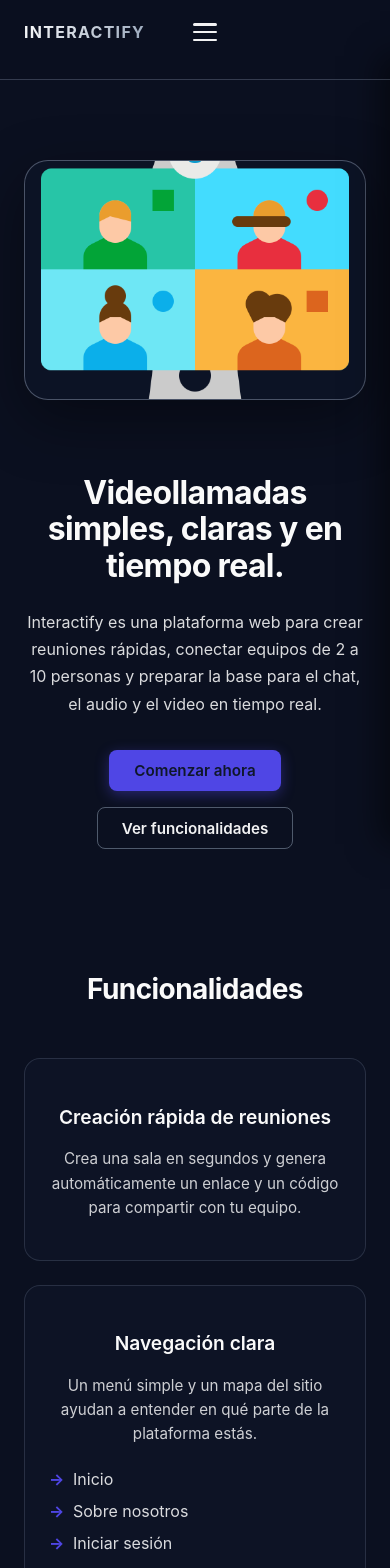
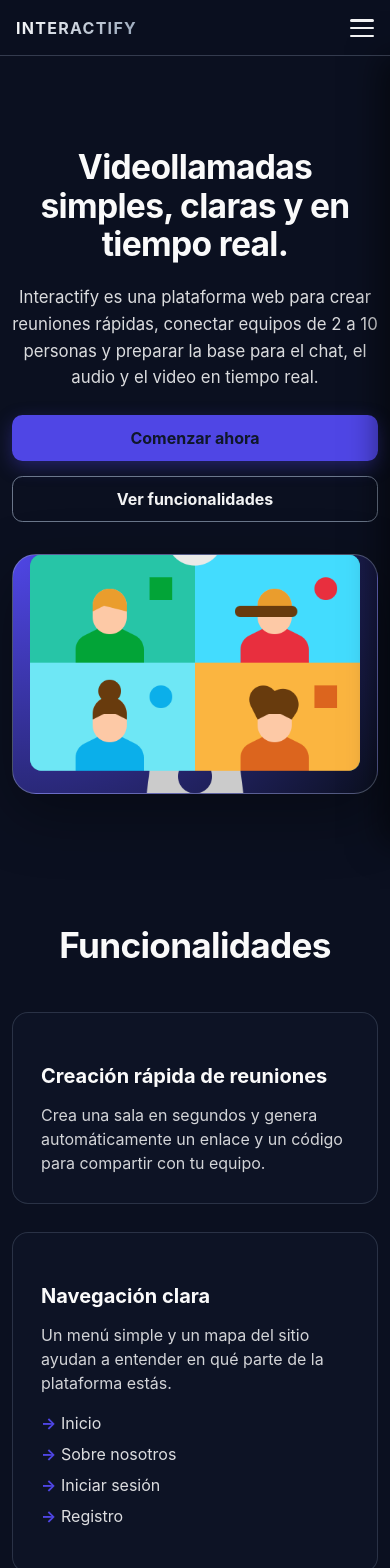
Before and after one commit to Juanpa0108/Interactify-UI, a React (Vite) app: page / in a window 390 px wide. Shown: the top 1568 px of the page. Built offline with nearby package versions, Linux system fonts and the light colour scheme; no server answers.

Commit message:
Aplicando responsividad

```diff
--- a/src/components/Chat/Chat.css
+++ b/src/components/Chat/Chat.css
@@ -9,7 +9,9 @@
   background: transparent;
   /* Give the chat card a fixed height so the input always remains inside.
      If you prefer a different height, adjust this value or make it responsive. */
-  height: 560px;
+  width: 100%;
+  height: 100%;
+  max-height: 560px;
   box-sizing: border-box;
   overflow: hidden;
 }
--- a/src/components/Footer/Footer.tsx
+++ b/src/components/Footer/Footer.tsx
@@ -6,7 +6,7 @@ const Footer: React.FC = () => {
 
   return (
     <footer className="footer">
-      <div className="footer__container app-content">
+      <div className="footer__container">
         <div className="footer__top">
           <div className="footer__brand-block">
             <span className="footer__brand">Interactify</span>
--- a/src/components/Navbar/Navbar.scss
+++ b/src/components/Navbar/Navbar.scss
@@ -8,7 +8,7 @@
   background: rgba(11, 16, 32, 0.95);
 
   &::after {
-    content: '';
+    content: "";
     position: absolute;
     bottom: 0;
     left: 0;
@@ -21,24 +21,20 @@
     max-width: $max-width;
     margin: 0 auto;
     padding: 0 1.5rem;
+    height: 4rem;
+
     display: flex;
-    align-items: center;      // centra verticalmente logo y menú
-    justify-content: flex-start;
-    gap: 3rem;                // espacio entre logo y menú
-    height: 4rem;
+    align-items: center;
+    justify-content: space-between; // clave para alineación estable
+    gap: 1rem;
     position: relative;
   }
 
   &__logo {
-    display: flex;
+    display: inline-flex;
     align-items: center;
     text-decoration: none;
-    transition: transform 0.2s ease;
     z-index: 52;
-
-    &:hover {
-      transform: scale(1.02);
-    }
   }
 
   &__brand {
@@ -52,7 +48,6 @@
     background-clip: text;
   }
 
-  // Botón hamburguesa
   &__hamburger {
     display: none;
     flex-direction: column;
@@ -64,7 +59,6 @@
     cursor: pointer;
     padding: 0;
     z-index: 52;
-    position: relative;
 
     span {
       display: block;
@@ -80,29 +74,22 @@
       span:nth-child(1) {
         transform: translateY(9px) rotate(45deg);
       }
-
       span:nth-child(2) {
         opacity: 0;
         transform: translateX(-20px);
       }
-
       span:nth-child(3) {
         transform: translateY(-9px) rotate(-45deg);
       }
     }
-
-    &:hover span {
-      background: #ffffff;
-    }
   }
 
   &__nav {
-    flex: 1;                  // ocupa el resto del ancho
+    margin-left: auto; // empuja el menú a la derecha
     display: flex;
-    gap: 2rem;
     align-items: center;
-    justify-content: flex-end; // alinea las opciones hacia la derecha
-    gap: 1.75rem;              // separación homogénea entre opciones
+    justify-content: flex-end;
+    gap: 1.75rem;
   }
 
   &__link {
@@ -110,17 +97,18 @@
     font-weight: 500;
     color: rgba(255, 255, 255, 0.95);
     text-decoration: none;
+
     padding: 0.5rem 0;
+    line-height: 1; // ayuda a que links/botones queden idénticos en altura
     border-bottom: 2px solid transparent;
-    transition:
-      color 0.2s ease,
-      border-color 0.2s ease,
-      transform 0.2s ease;
+
+    transition: color 0.2s ease, border-color 0.2s ease, transform 0.2s ease;
     background: none;
     border-top: none;
     border-left: none;
     border-right: none;
     cursor: pointer;
+
     display: inline-flex;
     align-items: center;
     white-space: nowrap;
@@ -150,13 +138,11 @@
     }
   }
 
-  // Overlay para cerrar el menú
   &__overlay {
     display: none;
   }
 }
 
-// Media queries responsive
 @media (max-width: 968px) {
   .navbar {
     &__hamburger {
@@ -173,8 +159,9 @@
       background: rgba(11, 16, 32, 0.98);
       backdrop-filter: blur(20px);
       flex-direction: column;
+      align-items: stretch;
+      justify-content: flex-start;
       gap: 0;
-      align-items: stretch;
       padding: 2rem 0;
       transform: translateX(100%);
       transition: transform 0.3s ease;
@@ -193,7 +180,7 @@
       border-bottom: 1px solid rgba(148, 163, 184, 0.1);
       border-left: 3px solid transparent;
       justify-content: flex-start;
-      font-size: 1rem;
+      line-height: 1.2;
 
       &:hover,
       &:focus-visible {
@@ -210,8 +197,6 @@
       }
 
       &--logout {
-        color: #fca5a5;
-
         &:hover,
         &:focus-visible {
           background: rgba(252, 165, 165, 0.1);
@@ -239,6 +224,7 @@
   .navbar {
     &__inner {
       height: 3.5rem;
+      padding: 0 1rem;
     }
 
     &__brand {
@@ -274,7 +260,6 @@
         span:nth-child(1) {
           transform: translateY(7.5px) rotate(45deg);
         }
-
         span:nth-child(3) {
           transform: translateY(-7.5px) rotate(-45deg);
         }
@@ -293,12 +278,7 @@
   }
 }
 
-// Animación del overlay
 @keyframes fadeIn {
-  from {
-    opacity: 0;
-  }
-  to {
-    opacity: 1;
-  }
+  from { opacity: 0; }
+  to { opacity: 1; }
 }
--- a/src/components/Navbar/Navbar.tsx
+++ b/src/components/Navbar/Navbar.tsx
@@ -20,17 +20,27 @@ const Navbar: React.FC = () => {
     return () => unsub();
   }, []);
 
-  // Prevenir scroll cuando el menú móvil está abierto
+  // Prevenir scroll cuando el menú móvil está abierto + cerrar con Escape
   useEffect(() => {
+    const onKeyDown = (e: KeyboardEvent) => {
+      if (e.key === "Escape") setIsMobileMenuOpen(false);
+    };
+
     if (isMobileMenuOpen) {
       document.body.style.overflow = "hidden";
+      window.addEventListener("keydown", onKeyDown);
     } else {
       document.body.style.overflow = "unset";
+      window.removeEventListener("keydown", onKeyDown);
     }
+
     return () => {
       document.body.style.overflow = "unset";
+      window.removeEventListener("keydown", onKeyDown);
     };
   }, [isMobileMenuOpen]);
+
+  const closeMobileMenu = () => setIsMobileMenuOpen(false);
 
   const handleLogout = async () => {
     try {
@@ -47,7 +57,7 @@ const Navbar: React.FC = () => {
   };
 
   const handleJoinMeeting = () => {
-    setIsMobileMenuOpen(false);
+    closeMobileMenu();
     const code = window.prompt("Ingresa el código de la reunión:");
     if (!code) return;
 
@@ -57,31 +67,32 @@ const Navbar: React.FC = () => {
     navigate(`/meeting/${trimmed}`);
   };
 
-  const closeMobileMenu = () => {
-    setIsMobileMenuOpen(false);
-  };
-
   return (
     <header className="navbar">
-      <div className="navbar__inner app-content">
+      <div className="navbar__inner">
         <Link to="/" className="navbar__logo" onClick={closeMobileMenu}>
           <span className="navbar__brand">Interactify</span>
         </Link>
 
         {/* Botón hamburguesa */}
         <button
-          className={`navbar__hamburger ${isMobileMenuOpen ? "navbar__hamburger--open" : ""}`}
-          onClick={() => setIsMobileMenuOpen(!isMobileMenuOpen)}
-          aria-label="Toggle menu"
+          className={`navbar__hamburger ${
+            isMobileMenuOpen ? "navbar__hamburger--open" : ""
+          }`}
+          type="button"
+          onClick={() => setIsMobileMenuOpen((v) => !v)}
+          aria-label="Abrir/cerrar menú"
           aria-expanded={isMobileMenuOpen}
+          aria-controls="primary-navigation"
         >
-          <span></span>
-          <span></span>
-          <span></span>
+          <span />
+          <span />
+          <span />
         </button>
 
         {/* Navegación desktop y móvil */}
         <nav
+          id="primary-navigation"
           className={`navbar__nav ${isMobileMenuOpen ? "navbar__nav--open" : ""}`}
           aria-label="Navegación principal"
         >
@@ -125,6 +136,7 @@ const Navbar: React.FC = () => {
               >
                 Crear reunión
               </NavLink>
+
               <NavLink
                 to="/edit-profile"
                 className={({ isActive }) =>
@@ -134,6 +146,7 @@ const Navbar: React.FC = () => {
               >
                 Perfil
               </NavLink>
+
               <button
                 type="button"
                 onClick={handleLogout}
@@ -153,6 +166,7 @@ const Navbar: React.FC = () => {
               >
                 Iniciar sesión
               </NavLink>
+
               <NavLink
                 to="/register"
                 className={({ isActive }) =>
@@ -166,7 +180,7 @@ const Navbar: React.FC = () => {
           )}
         </nav>
 
-        {/* Overlay para cerrar el menú al hacer clic fuera */}
+        {/* Overlay */}
         {isMobileMenuOpen && (
           <div
             className="navbar__overlay"
--- a/src/pages/Home/Home.scss
+++ b/src/pages/Home/Home.scss
@@ -1,5 +1,5 @@
-@use '../../styles/_variables' as *;
-@use 'sass:color';
+@use "../../styles/_variables" as *;
+@use "sass:color";
 
 .home {
   &__hero {
@@ -8,32 +8,69 @@
     gap: 3rem;
     align-items: center;
     padding: 4rem 0;
-    min-height: calc(100vh - 8rem);
   }
 
   &__hero-text h1 {
     font-size: 3rem;
     font-weight: 700;
     line-height: 1.15;
-    margin-bottom: 1.5rem;
+    margin-bottom: 1.25rem;
     letter-spacing: -0.02em;
     color: rgba(255, 255, 255, 0.98);
   }
 
   &__hero-text p {
-    font-size: 1.1rem;
-    line-height: 1.7;
+    font-size: 1.05rem;
+    line-height: 1.6;
     max-width: 34rem;
     color: rgba(255, 255, 255, 0.85);
-    margin-bottom: 2rem;
+    margin-bottom: 1.5rem;
+    text-align: left; /* evita espacios raros por justify */
   }
 
   &__hero-actions {
     display: flex;
-    gap: 1rem;
+    gap: 0.9rem;
     flex-wrap: wrap;
+    align-items: center;
   }
 
+  /* Botón + formulario quedan alineados y controlados */
+  &__join-form {
+    margin-top: 1rem;
+    display: flex;
+    flex-wrap: wrap;
+    gap: 0.9rem;
+    align-items: flex-end;
+    padding: 1rem;
+    border-radius: 1rem;
+    background: rgba(15, 23, 42, 0.6);
+    backdrop-filter: blur(10px);
+    border: 1px solid rgba(148, 163, 184, 0.25);
+  }
+
+  &__join-label {
+    display: flex;
+    flex-direction: column;
+    gap: 0.45rem;
+    font-size: 0.9rem;
+    font-weight: 500;
+    color: rgba(255, 255, 255, 0.95);
+    flex: 1;
+    min-width: 240px;
+
+    input {
+      width: 100%;
+      padding: 0.65rem 0.9rem;
+      border-radius: 0.6rem;
+      border: 1px solid rgba(148, 163, 184, 0.45);
+      background: rgba(15, 23, 42, 0.95);
+      color: $color-text;
+      font-size: 0.95rem;
+    }
+  }
+
+  /* Ilustración: UNA sola definición (sin duplicados) */
   &__hero-illustration {
     display: flex;
     justify-content: center;
@@ -42,22 +79,13 @@
 
   &__mockup {
     width: 100%;
-    max-width: 500px;
+    max-width: 520px;
     height: 320px;
     border-radius: 1.5rem;
+    overflow: hidden;
+    border: 1px solid rgba(148, 163, 184, 0.45);
     background: radial-gradient(circle at top left, $color-primary, #0b1020);
-    border: 1px solid rgba(148, 163, 184, 0.4);
-    box-shadow: 0 20px 60px rgba(0, 0, 0, 0.4);
-    display: flex;
-    align-items: center;
-    justify-content: center;
-    overflow: hidden;
-    transition: transform 0.3s ease, box-shadow 0.3s ease;
-
-    &:hover {
-      transform: translateY(-4px);
-      box-shadow: 0 25px 70px rgba(0, 0, 0, 0.5);
-    }
+    box-shadow: 0 20px 60px rgba(0, 0, 0, 0.35);
 
     img {
       width: 100%;
@@ -72,10 +100,10 @@
   }
 
   &__features h2 {
-    font-size: 2.5rem;
+    font-size: 2.2rem;
     font-weight: 700;
     text-align: center;
-    margin-bottom: 3rem;
+    margin-bottom: 2.5rem;
     color: rgba(255, 255, 255, 0.98);
     letter-spacing: -0.02em;
   }
@@ -83,50 +111,49 @@
   &__features-grid {
     display: grid;
     grid-template-columns: repeat(3, minmax(0, 1fr));
-    gap: 2rem;
+    gap: 1.75rem;
   }
 
   &__feature-card {
-    padding: 2rem;
+    padding: 1.75rem;
     border-radius: 1rem;
     background: rgba(15, 23, 42, 0.6);
     backdrop-filter: blur(10px);
-    border: 1px solid rgba(148, 163, 184, 0.2);
-    transition: all 0.3s ease;
+    border: 1px solid rgba(148, 163, 184, 0.22);
+    transition: transform 0.2s ease, border-color 0.2s ease, background 0.2s ease;
 
     &:hover {
-      background: rgba(15, 23, 42, 0.8);
-      border-color: rgba(148, 163, 184, 0.4);
-      transform: translateY(-4px);
-      box-shadow: 0 12px 40px rgba(0, 0, 0, 0.3);
+      transform: translateY(-3px);
+      background: rgba(15, 23, 42, 0.78);
+      border-color: rgba(148, 163, 184, 0.35);
     }
 
     h3 {
-      font-size: 1.35rem;
-      font-weight: 600;
-      text-align: center;
-      margin-bottom: 1rem;
+      font-size: 1.25rem;
+      font-weight: 650;
+      margin-bottom: 0.75rem;
       color: rgba(255, 255, 255, 0.98);
+      text-align: left;
     }
 
     p {
       font-size: 1rem;
-      line-height: 1.6;
-      color: rgba(255, 255, 255, 0.8);
-      text-align: center;
+      line-height: 1.5;
+      color: rgba(255, 255, 255, 0.82);
+      text-align: left; /* sin justify */
+      margin: 0;
     }
   }
 
   &__feature-list {
-    margin-top: 1.25rem;
+    margin-top: 1rem;
     padding-left: 0;
     list-style: none;
-    display: flex;
-    flex-direction: column;
-    gap: 0.5rem;
+    display: grid;
+    gap: 0.45rem;
 
     li {
-      padding-left: 1.5rem;
+      padding-left: 1.25rem;
       position: relative;
 
       &::before {
@@ -134,147 +161,80 @@
         position: absolute;
         left: 0;
         color: $color-primary;
-        font-weight: bold;
+        font-weight: 700;
       }
     }
 
     a {
-      color: rgba(255, 255, 255, 0.85);
-      text-decoration: none;
-      transition: color 0.2s ease;
+      color: rgba(255, 255, 255, 0.86);
 
       &:hover {
         color: $color-primary;
       }
     }
   }
-
-  /* Formulario para unirse por código */
-  &__join-form {
-    margin-top: 1rem;
-    display: flex;
-    flex-wrap: wrap;
-    gap: 1rem;
-    align-items: flex-end;
-    padding: 1.5rem;
-    border-radius: 1rem;
-    background: rgba(15, 23, 42, 0.6);
-    backdrop-filter: blur(10px);
-    border: 1px solid rgba(148, 163, 184, 0.2);
-  }
-
-  &__join-label {
-    display: flex;
-    flex-direction: column;
-    gap: 0.5rem;
-    font-size: 0.9rem;
-    font-weight: 500;
-    color: rgba(255, 255, 255, 0.95);
-    flex: 1;
-    min-width: 240px;
-
-    input {
-      padding: 0.65rem 1rem;
-      border-radius: 0.5rem;
-      border: 1px solid rgba(148, 163, 184, 0.4);
-      background: rgba(15, 23, 42, 0.95);
-      color: $color-text;
-      min-width: 220px;
-      font-size: 0.9rem;
-    }
-  }
-
-  /* ILUSTRACIÓN */
-  &__hero-illustration {
-    display: flex;
-    justify-content: center;
-  }
-
-  &__mockup {
-    width: 100%;
-    max-width: 420px;
-    height: 260px;
-    border-radius: 1.5rem;
-    overflow: hidden;
-    border: 1px solid rgba(148, 163, 184, 0.45);
-    background: rgba(15, 23, 42, 0.5);
-
-    img {
-      width: 100%;
-      height: 100%;
-      object-fit: cover;
-      display: block;
-    }
-  }
 }
 
-/* Botones generales */
+/* Botones */
 .btn {
-  border-radius: 0.5rem;
-  padding: 0.75rem 1.75rem;
+  border-radius: 0.65rem;
+  padding: 0.75rem 1.25rem;
   font-size: 1rem;
-  font-weight: 600;
+  font-weight: 650;
   border: 1px solid transparent;
   cursor: pointer;
-  transition: all 0.2s ease;
+  transition: transform 0.15s ease, box-shadow 0.15s ease, background 0.15s ease, border-color 0.15s ease;
   white-space: nowrap;
 
   &--primary {
     background: $color-primary;
     color: #0f172a;
-    box-shadow: 0 4px 14px rgba($color-primary, 0.4);
+    box-shadow: 0 6px 18px rgba(79, 70, 229, 0.35);
 
     &:hover {
-      transform: translateY(-2px);
-      box-shadow: 0 6px 20px rgba($color-primary, 0.5);
+      transform: translateY(-1px);
       background: color.adjust($color-primary, $lightness: 5%);
-    }
-
-    &:active {
-      transform: translateY(0);
+      box-shadow: 0 10px 22px rgba(79, 70, 229, 0.4);
     }
   }
 
   &--ghost {
     background: transparent;
-    border-color: rgba(148, 163, 184, 0.5);
+    border-color: rgba(148, 163, 184, 0.7); /* borde más visible */
     color: rgba(255, 255, 255, 0.95);
 
     &:hover {
-      background: rgba(15, 23, 42, 0.8);
-      border-color: rgba(148, 163, 184, 0.7);
+      background: rgba(15, 23, 42, 0.85);
+      border-color: rgba(148, 163, 184, 0.85);
     }
   }
 
   &--secondary {
     background: rgba(15, 23, 42, 0.95);
-    border-color: rgba(148, 163, 184, 0.5);
+    border-color: rgba(148, 163, 184, 0.55);
     color: rgba(255, 255, 255, 0.95);
 
     &:hover {
-      transform: translateY(-2px);
-      box-shadow: 0 4px 14px rgba(15, 23, 42, 0.6);
+      transform: translateY(-1px);
       border-color: $color-primary;
+      box-shadow: 0 8px 18px rgba(0, 0, 0, 0.35);
     }
   }
 }
 
+/* Responsive */
 @media (max-width: 900px) {
   .home {
     &__hero {
       grid-template-columns: 1fr;
+      gap: 2rem;
+      padding: 3rem 0;
       text-align: center;
-      padding: 3rem 0;
-      min-height: auto;
-    }
-
-    &__hero-text h1 {
-      font-size: 2.5rem;
     }
 
     &__hero-text p {
       margin-inline: auto;
-      font-size: 1.05rem;
+      text-align: center;
     }
 
     &__hero-actions {
@@ -285,22 +245,20 @@
       justify-content: center;
     }
 
-    &__hero-illustration {
-      order: -1;
-    }
-
     &__mockup {
       max-width: 100%;
       height: 280px;
     }
 
-    &__features h2 {
-      font-size: 2rem;
+    &__features-grid {
+      grid-template-columns: 1fr;
     }
 
-    &__features-grid {
-      grid-template-columns: 1fr;
-      gap: 1.5rem;
+    &__feature-card {
+      h3,
+      p {
+        text-align: left;
+      }
     }
   }
 }
@@ -308,36 +266,21 @@
 @media (max-width: 640px) {
   .home {
     &__hero-text h1 {
-      font-size: 2rem;
-    }
-
-    &__hero-text p {
-      font-size: 1rem;
+      font-size: 2.1rem;
     }
 
     &__mockup {
       height: 240px;
     }
+  }
 
-    &__features h2 {
-      font-size: 1.75rem;
-    }
+  .btn {
+    width: 100%; /* botones en columna en móvil */
+    justify-content: center;
+  }
 
-    &__feature-card {
-      padding: 1.5rem;
-
-      h3 {
-        font-size: 1.2rem;
-      }
-
-      p {
-        font-size: 0.95rem;
-      }
-    }
-
-    .btn {
-      padding: 0.65rem 1.5rem;
-      font-size: 0.95rem;
-    }
+  .home__hero-actions {
+    flex-direction: column;
+    align-items: stretch;
   }
 }
--- a/src/pages/Home/Home.tsx
+++ b/src/pages/Home/Home.tsx
@@ -51,6 +51,7 @@ const Home: React.FC = () => {
               <>
                 <button
                   className="btn btn--primary"
+                  type="button"
                   onClick={() => navigate("/create")}
                 >
                   Crear reunión
@@ -60,6 +61,8 @@ const Home: React.FC = () => {
                   className="btn btn--ghost"
                   type="button"
                   onClick={() => setShowJoinForm((prev) => !prev)}
+                  aria-expanded={showJoinForm}
+                  aria-controls="join-form"
                 >
                   Unirse a una reunión
                 </button>
@@ -68,6 +71,7 @@ const Home: React.FC = () => {
               <>
                 <button
                   className="btn btn--primary"
+                  type="button"
                   onClick={() => navigate("/login")}
                 >
                   Comenzar ahora
@@ -75,6 +79,7 @@ const Home: React.FC = () => {
 
                 <button
                   className="btn btn--ghost"
+                  type="button"
                   onClick={handleScrollToFeatures}
                 >
                   Ver funcionalidades
@@ -86,6 +91,7 @@ const Home: React.FC = () => {
           {/* FORMULARIO DE UNIRSE */}
           {isAuthenticated && showJoinForm && (
             <form
+              id="join-form"
               className="home__join-form"
               onSubmit={handleJoinSubmit}
               aria-label="Unirse a una reunión mediante código"
@@ -98,6 +104,8 @@ const Home: React.FC = () => {
                   onChange={(e) => setJoinCode(e.target.value)}
                   placeholder="Ej: 2f9c8a1b..."
                   aria-label="Código de reunión"
+                  autoComplete="off"
+                  inputMode="text"
                 />
               </label>
 
@@ -110,16 +118,13 @@ const Home: React.FC = () => {
 
         <div className="home__hero-illustration">
           <div className="home__mockup">
-            <img
-              src="/video-conferencia.png"
-              alt="Video conferencia"
-            />
+            <img src="/video-conferencia.png" alt="Video conferencia" />
           </div>
         </div>
       </section>
 
       {/* FEATURES */}
-       <section id="features" className="home__features">
+      <section id="features" className="home__features">
         <h2>Funcionalidades</h2>
 
         <div className="home__features-grid">
@@ -139,23 +144,46 @@ const Home: React.FC = () => {
             </p>
 
             <ul className="home__feature-list">
-              <li><a href="/">Inicio</a></li>
-              <li><a href="/about">Sobre nosotros</a></li>
+              <li>
+                <Link to="/">Inicio</Link>
+              </li>
+              <li>
+                <Link to="/about">Sobre nosotros</Link>
+              </li>
 
               {isAuthenticated ? (
                 <>
-                  <li><a href="/edit-profile">Editar perfil</a></li>
-                  <li><a href="/create">Crear reunión</a></li>
                   <li>
-                    <a href="#" onClick={(e) => { e.preventDefault(); setShowJoinForm(true); }}>
+                    <Link to="/edit-profile">Editar perfil</Link>
+                  </li>
+                  <li>
+                    <Link to="/create">Crear reunión</Link>
+                  </li>
+                  <li>
+                    <button
+                      type="button"
+                      onClick={() => setShowJoinForm(true)}
+                      style={{
+                        background: "none",
+                        border: "none",
+                        padding: 0,
+                        color: "inherit",
+                        cursor: "pointer",
+                        textAlign: "left",
+                      }}
+                    >
                       Unirse a una reunión
-                    </a>
+                    </button>
                   </li>
                 </>
               ) : (
                 <>
-                  <li><a href="/login">Iniciar sesión</a></li>
-                  <li><a href="/register">Registro</a></li>
+                  <li>
+                    <Link to="/login">Iniciar sesión</Link>
+                  </li>
+                  <li>
+                    <Link to="/register">Registro</Link>
+                  </li>
                 </>
               )}
             </ul>
--- a/src/styles/_globals.scss
+++ b/src/styles/_globals.scss
@@ -25,6 +25,7 @@ body {
   color: $color-text;
   font-size: 16px;
   line-height: 1.5;
+  overflow-x: hidden;
 }
 
 /* Enlaces: visibles y consistentes */
@@ -86,3 +87,12 @@ input:focus-visible {
   clip: rect(0, 0, 0, 0);
   border: 0;
 }
+
+img,
+video,
+svg,
+canvas,
+iframe {
+  max-width: 100%;
+  height: auto;
+}
--- a/src/styles/_layout.scss
+++ b/src/styles/_layout.scss
@@ -16,3 +16,15 @@
   margin: 0 auto;
   padding: 2rem 1.5rem 3rem; // un poco más de espacio abajo
 }
+
+@media (max-width: 768px) {
+  .app-content {
+    padding: 1.5rem 1rem 2rem;
+  }
+}
+
+@media (max-width: 480px) {
+  .app-content {
+    padding: 1rem 0.75rem 1.5rem;
+  }
+}
```
Also changed, not shown: src/components/Footer/Footer.scss (+6 -6 lines), src/pages/Meeting/CreateMeeting.tsx (+8 -3 lines), src/pages/Meeting/Meeting.tsx (+16 -6 lines).
